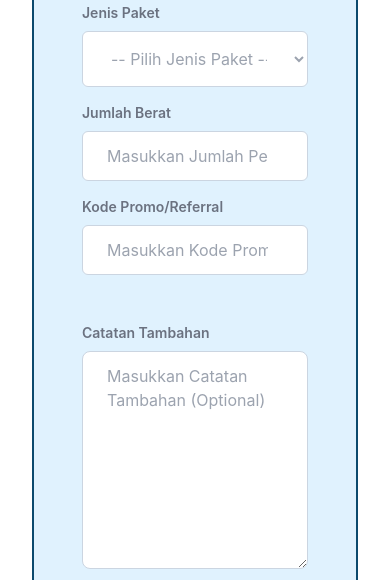
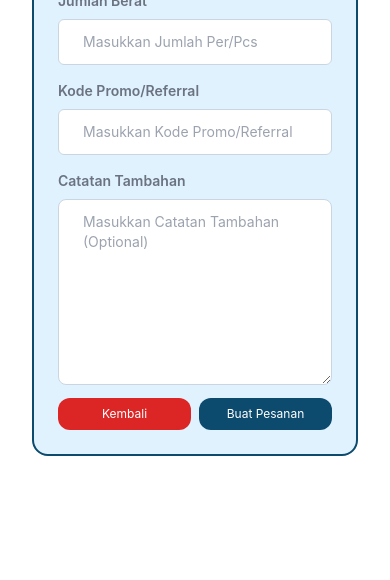
Before and after one commit to raihanprojecthub/laundrypro-frontend, a website: page src/pelanggan/cuci-kiloan.html in a window 390 px wide. Shown: the part 913-1493 px from the top of the page. Drawn offline with Linux system fonts and the light colour scheme.

Commit message:
Create Front End Project

```diff
--- a/src/pelanggan/cuci-kiloan.html
+++ b/src/pelanggan/cuci-kiloan.html
@@ -108,9 +108,9 @@
     <div class="container">
       <div class="w-full px-4 md:px-0">
         <h2 class="mb-4 text-xl font-bold text-dark md:text-2xl">Buat Pesanan Cuci Kiloan</h2>
-        <div class="bg-sky-100 px-12 py-12 rounded-2xl border-2 border-primary">
+        <div class="bg-sky-100 px-6 py-6 md:px-12 md:py-12 rounded-2xl border-2 border-primary">
           <form action="">
-            <div class="flex flex-wrap justify-center items-center">
+            <div class="flex flex-wrap justify-center items-center text-sm md:text-base">
               <div class="w-full md:w-1/2 md:pr-6">
                 <label for="nama" class="block mb-2 font-semibold text-sm text-gray-500">Nama Lengkap</label>
                 <input type="text" id="nama" name="nama" class="w-full mb-4 py-3 px-6 bg-white rounded-md border border-slate-300" placeholder="Masukkan Nama Anda" required>
@@ -149,15 +149,15 @@
                 <input type="number" id="jumlah-berat" name="jumlah-berat" class="w-full mb-4 py-3 px-6 bg-white rounded-md border border-slate-300" placeholder="Masukkan Jumlah Per/Pcs" required>
 
                 <label for="promo" class="block mb-2 font-semibold text-sm text-gray-500">Kode Promo/Referral</label>
-                <input type="number" id="promo" name="promo" class="w-full mb-12 py-3 px-6 bg-white rounded-md border border-slate-300" placeholder="Masukkan Kode Promo/Referral (Optional)" required>
+                <input type="number" id="promo" name="promo" class="w-full mb-4 md:mb-12 py-3 px-6 bg-white rounded-md border border-slate-300" placeholder="Masukkan Kode Promo/Referral (Optional)" required>
 
                 <label for="catatan" class="block mb-2 font-semibold text-sm text-gray-500">Catatan Tambahan</label>
                 <textarea name="catatan" id="catatan" class="w-full py-3 px-6 mb-2 bg-white rounded-lg border border-slate-300" rows="8"
                   placeholder="Masukkan Catatan Tambahan (Optional)"></textarea>
 
-                <div class="flex justify-center items-center gap-4">
-                  <a href="pemesanan.html" class="w-full text-center text-white bg-red-600 py-2 rounded-xl">Kembali</a>
-                  <a href="pemesanan.html" class="w-full text-center text-white bg-primary py-2 rounded-xl">Buat Pesanan</a>
+                <div class="flex justify-center items-center gap-2 md:gap-4">
+                  <a href="pemesanan.html" class="w-full text-xs md:text-sm text-center text-white bg-red-600 py-2 rounded-xl">Kembali</a>
+                  <a href="pemesanan.html" class="w-full text-xs md:text-sm text-center text-white bg-primary py-2 rounded-xl">Buat Pesanan</a>
                 </div>
               </div>
             </div>
```
Also changed, not shown: index.html (+0 -3 lines), src/pelanggan/cuci-satuan.html (+6 -6 lines), src/pelanggan/kontak.html (+2 -2 lines), README.md, css/output.css.
